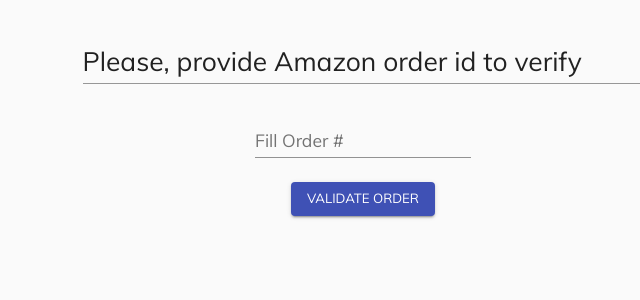
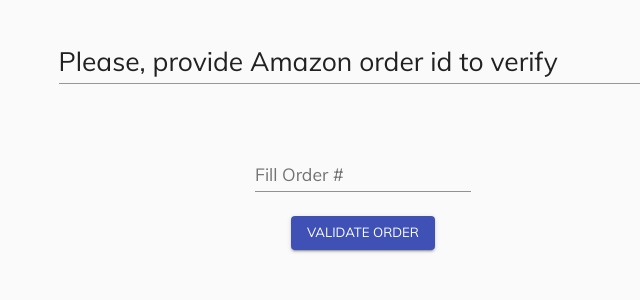
Before and after one commit to SamShekhovtsov/OrderSurveys, a React (Create React App) app in the folder Client/: page / in a window 1280 px wide. Shown: the top 300 px of the page, without its empty margins (277-917 px from the left). Built offline with nearby package versions, Linux system fonts and the light colour scheme; a web font is replaced by a local one.

Commit message:
order validation form styling improvements

```diff
--- a/Client/src/App.js
+++ b/Client/src/App.js
@@ -83,14 +83,11 @@ class App extends Component {
     return (
       <Container className={classes.root}>
         <form className={classes.root} noValidate autoComplete="off">
-        <Container>
         <header className={classes.headerText}>
           <Typography variant="h5">Please, provide Amazon order id to verify</Typography>
         </header>
         <div className={classes.headerSplitLine}></div>
-        </Container>
-        <Container>
-          <Grid
+        <Grid className={classes.orderValidateForm}
             container
             direction="column"
             justify="flex-start"
@@ -118,7 +115,6 @@ class App extends Component {
               </Button>
             </Grid>
           </Grid>
-          </Container>
         </form>
       </Container>
     )
--- a/Client/src/AppStyles.js
+++ b/Client/src/AppStyles.js
@@ -18,6 +18,9 @@ const AppStyles = theme => ({
     margin: 'auto',
     padding: 0,
   },
+  orderValidateForm: {
+    display: 'unset',
+  }
 });
 
 export default AppStyles;
```
Also changed, not shown: 8 other files (tests, documents, lock files or other folders). Lines whose indentation alone changed are shown as unchanged.
